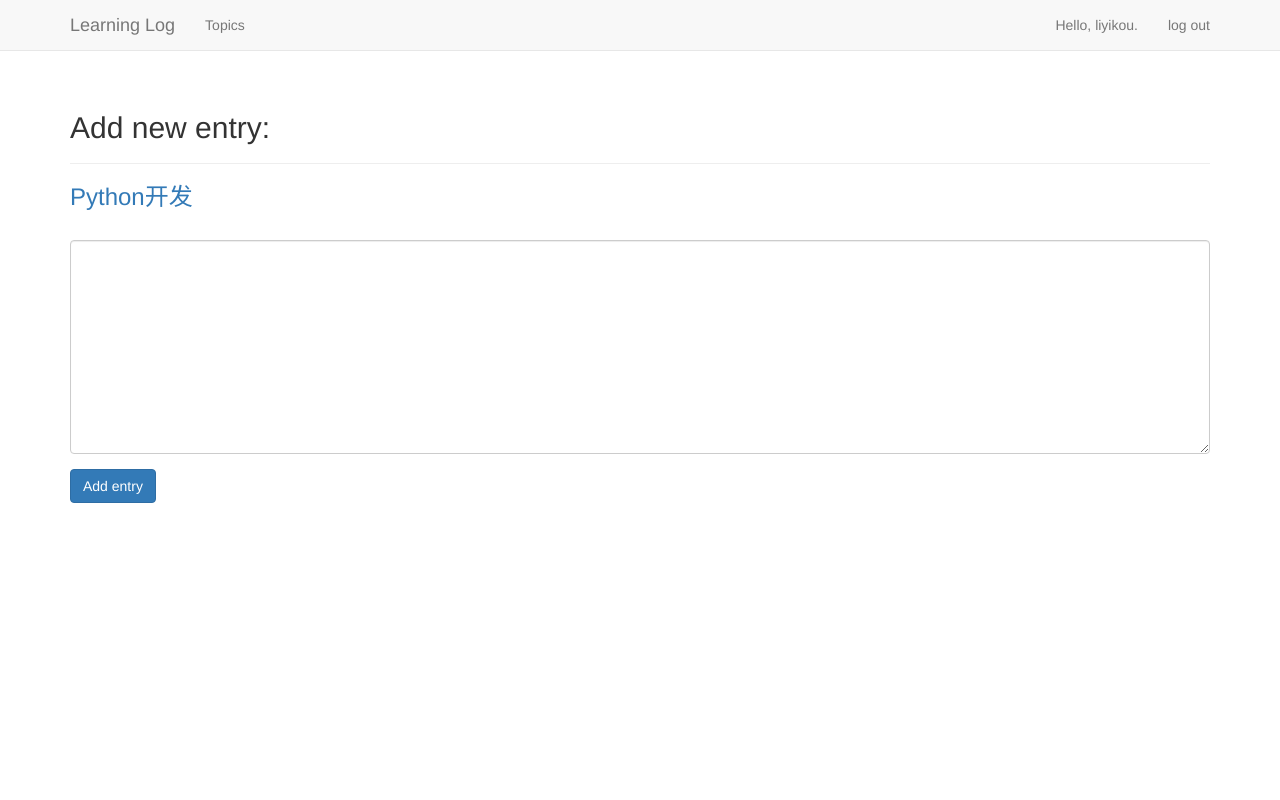
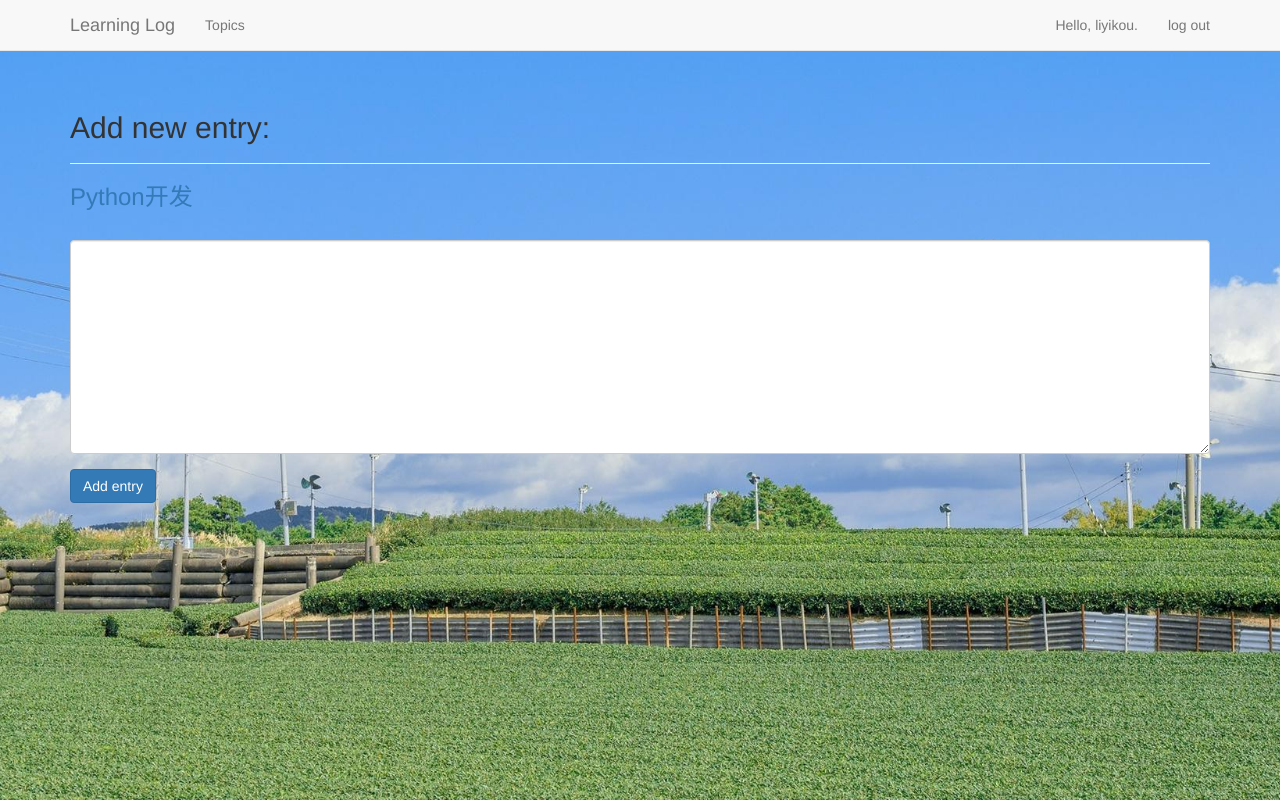
Before and after one commit to liyikou/Learning-Log-Website, a Django app: page /add_entry/1/ in a window 1280 px wide. Run offline with Django 5.2, Linux system fonts and the light colour scheme; a user stored in the database is signed in; data comes from the database, SQL or seed files in the repository; both versions use the stored data as it was after the commit; some libraries are stand-ins or nearby versions.

Commit message:
feat: Add favicon and background image.

```diff
--- a/learning_log/settings.py
+++ b/learning_log/settings.py
@@ -36,7 +36,7 @@ INSTALLED_APPS = [
     'django.contrib.contenttypes',
     'django.contrib.sessions',
     'django.contrib.messages',
-    'django.contrib.staticfiles',
+    'django.contrib.staticfiles',  # 静态文件管理
     # 自定义应用
     'learning_logs',  # activate learning_logs App
     'users',  # activate users App
--- /dev/null
+++ b/learning_logs/static/learning_logs/css/base.css
@@ -0,0 +1,6 @@
+body {
+  background: white url("../image/NaturalGreen.jpeg") no-repeat;
+  background-attachment: fixed;
+  background-size: cover;
+  height: 100vh;
+}
--- a/learning_logs/templates/learning_logs/base.html
+++ b/learning_logs/templates/learning_logs/base.html
@@ -1,12 +1,15 @@
+<!DOCTYPE html>
+{% load static %}
 {% load bootstrap3 %}
 
-<!DOCTYPE html>
 <html lang="en">
   <head>
     <meta charset="UTF-8">
     <meta http-equiv="X-UA-Compatible" content="IE=edge">
     <meta name="viewport" content="width=device-width, initial-scale=1.0">
     <title>Learning Log</title>
+    <link rel="icon" href="{% static 'learning_logs/image/favicon.ico' %}" />
+    <link rel="stylesheet" href="{% static "learning_logs/css/base.css" %}" />
     {% bootstrap_css %}
     {% bootstrap_javascript %}
   </head>
```
Also changed, not shown: Readme.md, db.sqlite3, learning_logs/static/learning_logs/image/NaturalGreen.jpeg (added), learning_logs/static/learning_logs/image/beach.jpg (added), learning_logs/static/learning_logs/image/favicon.ico (added).
